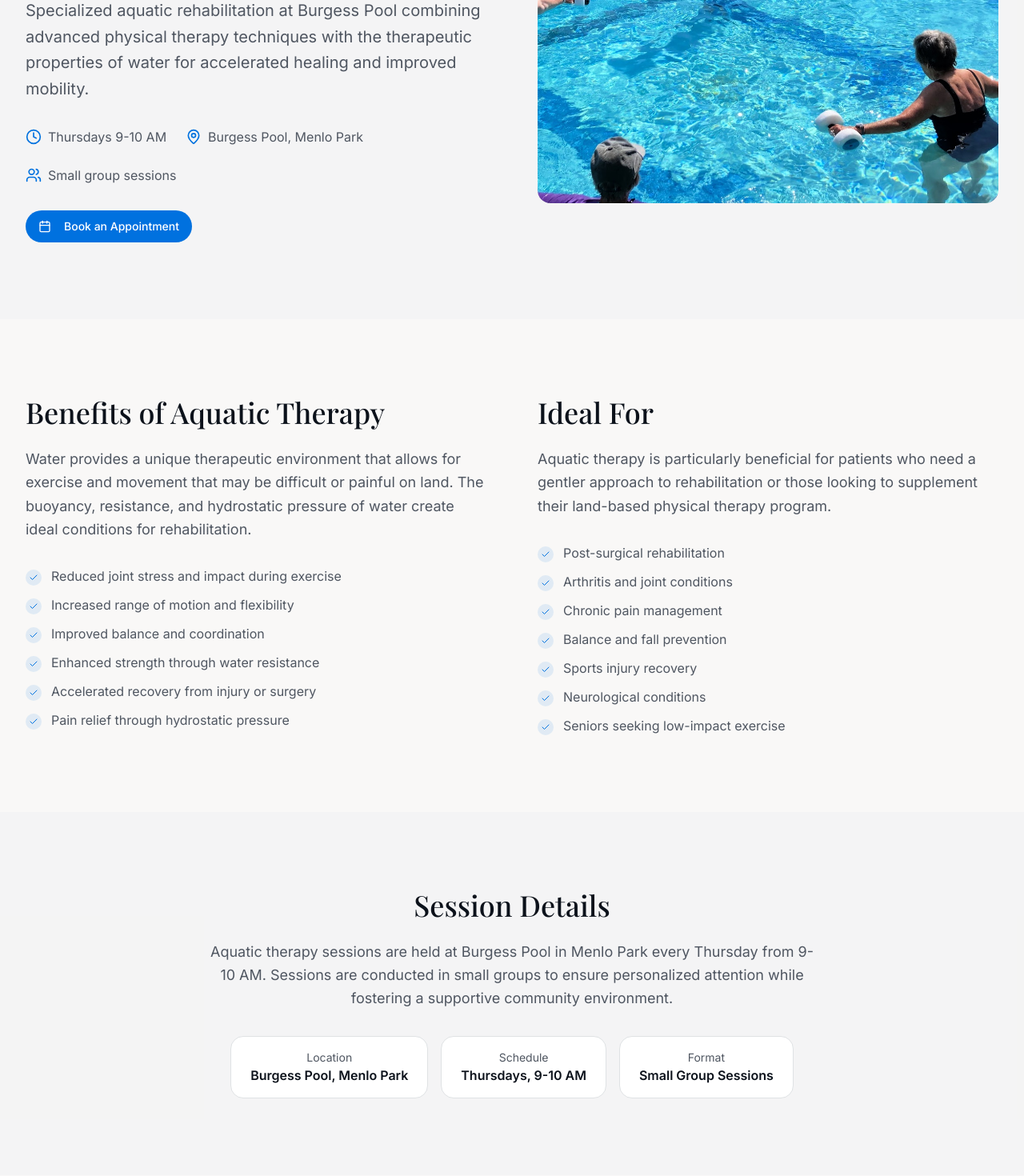
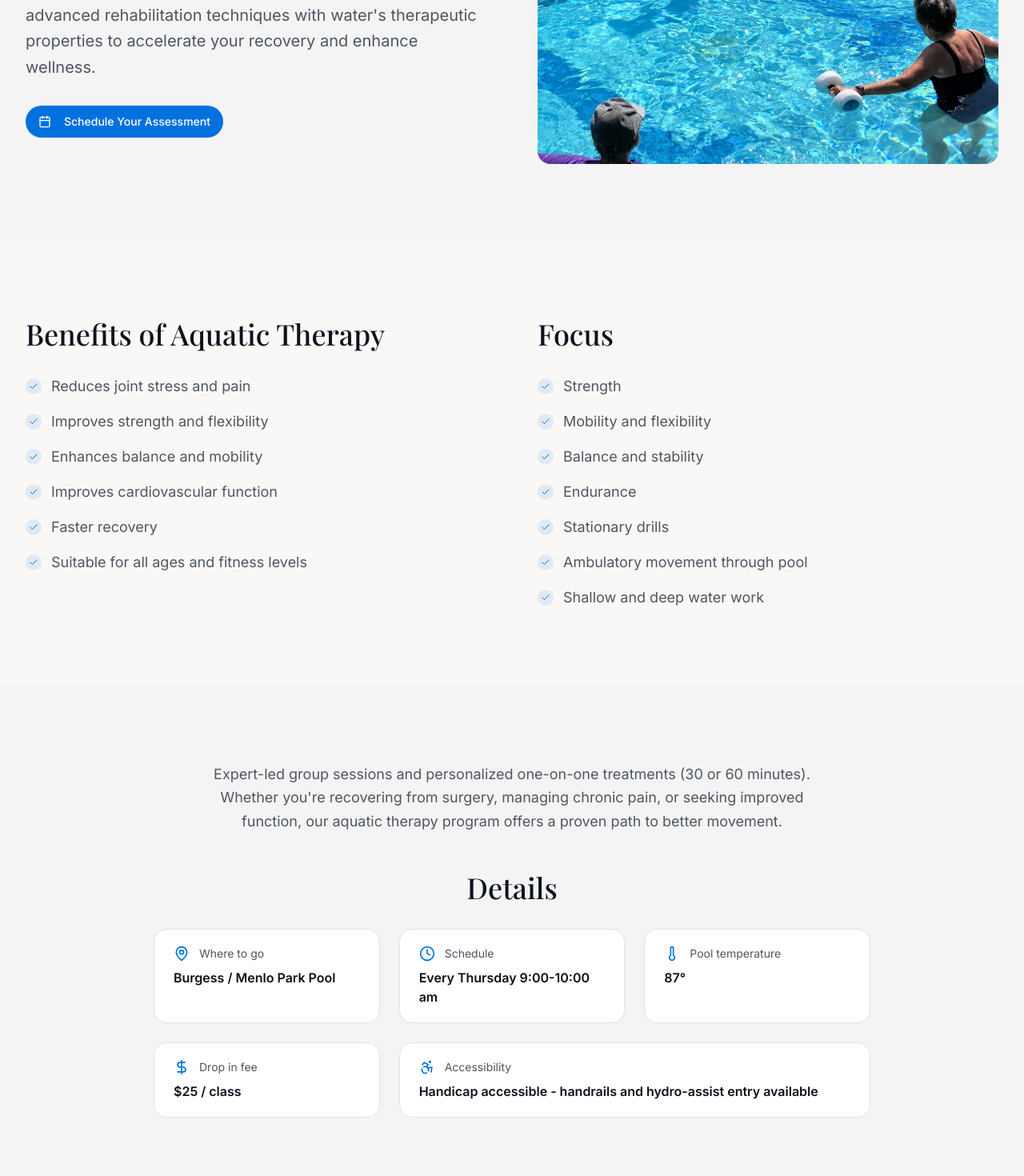
Before and after one commit to tonycasaccia/juliet-pt, a Next.js app: page /services/aquatic-therapy in a window 1280 px wide. Shown: the part 380-1850 px from the top of the page at 80% size. Built offline with nearby package versions, Linux system fonts and the light colour scheme; a web font is replaced by a local one.

Commit message:
feat: update aquatic therapy service component details and benefits

```diff
--- a/components/aquatic-therapy-service.tsx
+++ b/components/aquatic-therapy-service.tsx
@@ -8,27 +8,29 @@ import {
   Clock,
   MapPin,
   Calendar,
-  Users,
+  Thermometer,
+  DollarSign,
+  Accessibility,
 } from "lucide-react";
 import { Button } from "@/components/ui/button";
 
 const benefits = [
-  "Reduced joint stress and impact during exercise",
-  "Increased range of motion and flexibility",
-  "Improved balance and coordination",
-  "Enhanced strength through water resistance",
-  "Accelerated recovery from injury or surgery",
-  "Pain relief through hydrostatic pressure",
+  "Reduces joint stress and pain",
+  "Improves strength and flexibility",
+  "Enhances balance and mobility",
+  "Improves cardiovascular function",
+  "Faster recovery",
+  "Suitable for all ages and fitness levels",
 ];
 
-const idealFor = [
-  "Post-surgical rehabilitation",
-  "Arthritis and joint conditions",
-  "Chronic pain management",
-  "Balance and fall prevention",
-  "Sports injury recovery",
-  "Neurological conditions",
-  "Seniors seeking low-impact exercise",
+const focusAreas = [
+  "Strength",
+  "Mobility and flexibility",
+  "Balance and stability",
+  "Endurance",
+  "Stationary drills",
+  "Ambulatory movement through pool",
+  "Shallow and deep water work",
 ];
 
 export function AquaticTherapyService() {
@@ -56,28 +58,13 @@ export function AquaticTherapyService() {
                 <Waves className="h-7 w-7" />
               </div>
               <h1 className="font-serif text-4xl sm:text-5xl lg:text-6xl font-medium text-foreground mb-6 text-balance">
-                Aquatic Physical Therapy
+                Aquatic Therapy
               </h1>
               <p className="text-xl text-muted-foreground leading-relaxed mb-8">
-                Specialized aquatic rehabilitation at Burgess Pool combining
-                advanced physical therapy techniques with the therapeutic
-                properties of water for accelerated healing and improved mobility.
+                Our specialized aquatic physical therapy program combines advanced
+                rehabilitation techniques with water&apos;s therapeutic properties to
+                accelerate your recovery and enhance wellness.
               </p>
-
-              <div className="flex flex-wrap gap-6 mb-8">
-                <div className="flex items-center gap-2 text-muted-foreground">
-                  <Clock className="h-5 w-5 text-primary" />
-                  <span>Thursdays 9-10 AM</span>
-                </div>
-                <div className="flex items-center gap-2 text-muted-foreground">
-                  <MapPin className="h-5 w-5 text-primary" />
-                  <span>Burgess Pool, Menlo Park</span>
-                </div>
-                <div className="flex items-center gap-2 text-muted-foreground">
-                  <Users className="h-5 w-5 text-primary" />
-                  <span>Small group sessions</span>
-                </div>
-              </div>
 
               <Button asChild size="lg" className="rounded-full">
                 <a
@@ -86,7 +73,7 @@ export function AquaticTherapyService() {
                   rel="noopener noreferrer"
                 >
                   <Calendar className="mr-2 h-5 w-5" />
-                  Book an Appointment
+                  Schedule Your Assessment
                 </a>
               </Button>
             </div>
@@ -109,45 +96,34 @@ export function AquaticTherapyService() {
         <div className="mx-auto max-w-7xl px-4 sm:px-6 lg:px-8">
           <div className="grid lg:grid-cols-2 gap-12 lg:gap-16">
             <div>
-              <h2 className="font-serif text-3xl sm:text-4xl font-medium text-foreground mb-6">
+              <h2 className="font-serif text-3xl sm:text-4xl font-medium text-foreground mb-8">
                 Benefits of Aquatic Therapy
               </h2>
-              <p className="text-lg text-muted-foreground leading-relaxed mb-8">
-                Water provides a unique therapeutic environment that allows for
-                exercise and movement that may be difficult or painful on land.
-                The buoyancy, resistance, and hydrostatic pressure of water
-                create ideal conditions for rehabilitation.
-              </p>
 
-              <ul className="space-y-3">
+              <ul className="space-y-4">
                 {benefits.map((item) => (
                   <li key={item} className="flex items-start gap-3">
                     <div className="mt-1 h-5 w-5 rounded-full bg-primary/10 flex items-center justify-center flex-shrink-0">
                       <Check className="h-3 w-3 text-primary" />
                     </div>
-                    <span className="text-muted-foreground">{item}</span>
+                    <span className="text-lg text-muted-foreground">{item}</span>
                   </li>
                 ))}
               </ul>
             </div>
 
             <div>
-              <h2 className="font-serif text-3xl sm:text-4xl font-medium text-foreground mb-6">
-                Ideal For
+              <h2 className="font-serif text-3xl sm:text-4xl font-medium text-foreground mb-8">
+                Focus
               </h2>
-              <p className="text-lg text-muted-foreground leading-relaxed mb-8">
-                Aquatic therapy is particularly beneficial for patients who need
-                a gentler approach to rehabilitation or those looking to
-                supplement their land-based physical therapy program.
-              </p>
 
-              <ul className="space-y-3">
-                {idealFor.map((item) => (
+              <ul className="space-y-4">
+                {focusAreas.map((item) => (
                   <li key={item} className="flex items-start gap-3">
                     <div className="mt-1 h-5 w-5 rounded-full bg-primary/10 flex items-center justify-center flex-shrink-0">
                       <Check className="h-3 w-3 text-primary" />
                     </div>
-                    <span className="text-muted-foreground">{item}</span>
+                    <span className="text-lg text-muted-foreground">{item}</span>
                   </li>
                 ))}
               </ul>
@@ -156,31 +132,61 @@ export function AquaticTherapyService() {
         </div>
       </section>
 
-      {/* Location Info */}
+      {/* Session Info */}
       <section className="py-16 lg:py-24 bg-muted/30">
         <div className="mx-auto max-w-7xl px-4 sm:px-6 lg:px-8">
-          <div className="text-center max-w-3xl mx-auto">
-            <h2 className="font-serif text-3xl sm:text-4xl font-medium text-foreground mb-6">
-              Session Details
+          <div className="max-w-3xl mx-auto text-center mb-12">
+            <p className="text-lg text-muted-foreground leading-relaxed">
+              Expert-led group sessions and personalized one-on-one treatments (30 or 60 minutes).
+              Whether you&apos;re recovering from surgery, managing chronic pain, or seeking improved
+              function, our aquatic therapy program offers a proven path to better movement.
+            </p>
+          </div>
+
+          <div className="max-w-4xl mx-auto">
+            <h2 className="font-serif text-3xl sm:text-4xl font-medium text-foreground mb-8 text-center">
+              Details
             </h2>
-            <p className="text-lg text-muted-foreground leading-relaxed mb-8">
-              Aquatic therapy sessions are held at Burgess Pool in Menlo Park
-              every Thursday from 9-10 AM. Sessions are conducted in small groups
-              to ensure personalized attention while fostering a supportive
-              community environment.
-            </p>
-            <div className="flex flex-wrap justify-center gap-4">
-              <div className="px-6 py-4 rounded-xl bg-card border border-border">
-                <p className="text-sm text-muted-foreground">Location</p>
-                <p className="font-semibold text-foreground">Burgess Pool, Menlo Park</p>
+
+            <div className="grid sm:grid-cols-2 lg:grid-cols-3 gap-6">
+              <div className="px-6 py-5 rounded-xl bg-card border border-border">
+                <div className="flex items-center gap-3 mb-2">
+                  <MapPin className="h-5 w-5 text-primary" />
+                  <p className="text-sm text-muted-foreground">Where to go</p>
+                </div>
+                <p className="font-semibold text-foreground">Burgess / Menlo Park Pool</p>
               </div>
-              <div className="px-6 py-4 rounded-xl bg-card border border-border">
-                <p className="text-sm text-muted-foreground">Schedule</p>
-                <p className="font-semibold text-foreground">Thursdays, 9-10 AM</p>
+
+              <div className="px-6 py-5 rounded-xl bg-card border border-border">
+                <div className="flex items-center gap-3 mb-2">
+                  <Clock className="h-5 w-5 text-primary" />
+                  <p className="text-sm text-muted-foreground">Schedule</p>
+                </div>
+                <p className="font-semibold text-foreground">Every Thursday 9:00-10:00 am</p>
               </div>
-              <div className="px-6 py-4 rounded-xl bg-card border border-border">
-                <p className="text-sm text-muted-foreground">Format</p>
-                <p className="font-semibold text-foreground">Small Group Sessions</p>
+
+              <div className="px-6 py-5 rounded-xl bg-card border border-border">
+                <div className="flex items-center gap-3 mb-2">
+                  <Thermometer className="h-5 w-5 text-primary" />
+                  <p className="text-sm text-muted-foreground">Pool temperature</p>
+                </div>
+                <p className="font-semibold text-foreground">87°</p>
+              </div>
+
+              <div className="px-6 py-5 rounded-xl bg-card border border-border">
+                <div className="flex items-center gap-3 mb-2">
+                  <DollarSign className="h-5 w-5 text-primary" />
+                  <p className="text-sm text-muted-foreground">Drop in fee</p>
+                </div>
+                <p className="font-semibold text-foreground">$25 / class</p>
+              </div>
+
+              <div className="px-6 py-5 rounded-xl bg-card border border-border sm:col-span-2 lg:col-span-2">
+                <div className="flex items-center gap-3 mb-2">
+                  <Accessibility className="h-5 w-5 text-primary" />
+                  <p className="text-sm text-muted-foreground">Accessibility</p>
+                </div>
+                <p className="font-semibold text-foreground">Handicap accessible - handrails and hydro-assist entry available</p>
               </div>
             </div>
           </div>
@@ -191,12 +197,9 @@ export function AquaticTherapyService() {
       <section className="py-16 lg:py-24">
         <div className="mx-auto max-w-7xl px-4 sm:px-6 lg:px-8">
           <div className="text-center max-w-2xl mx-auto">
-            <h2 className="font-serif text-3xl sm:text-4xl font-medium text-foreground mb-6">
-              Ready to Get Started?
-            </h2>
             <p className="text-lg text-muted-foreground leading-relaxed mb-8">
-              Experience the healing benefits of aquatic therapy. Book your
-              session today and take the first step toward better movement.
+              Schedule your assessment today and discover how aquatic therapy
+              can transform your rehabilitation journey.
             </p>
             <Button asChild size="lg" className="rounded-full">
               <a
```
